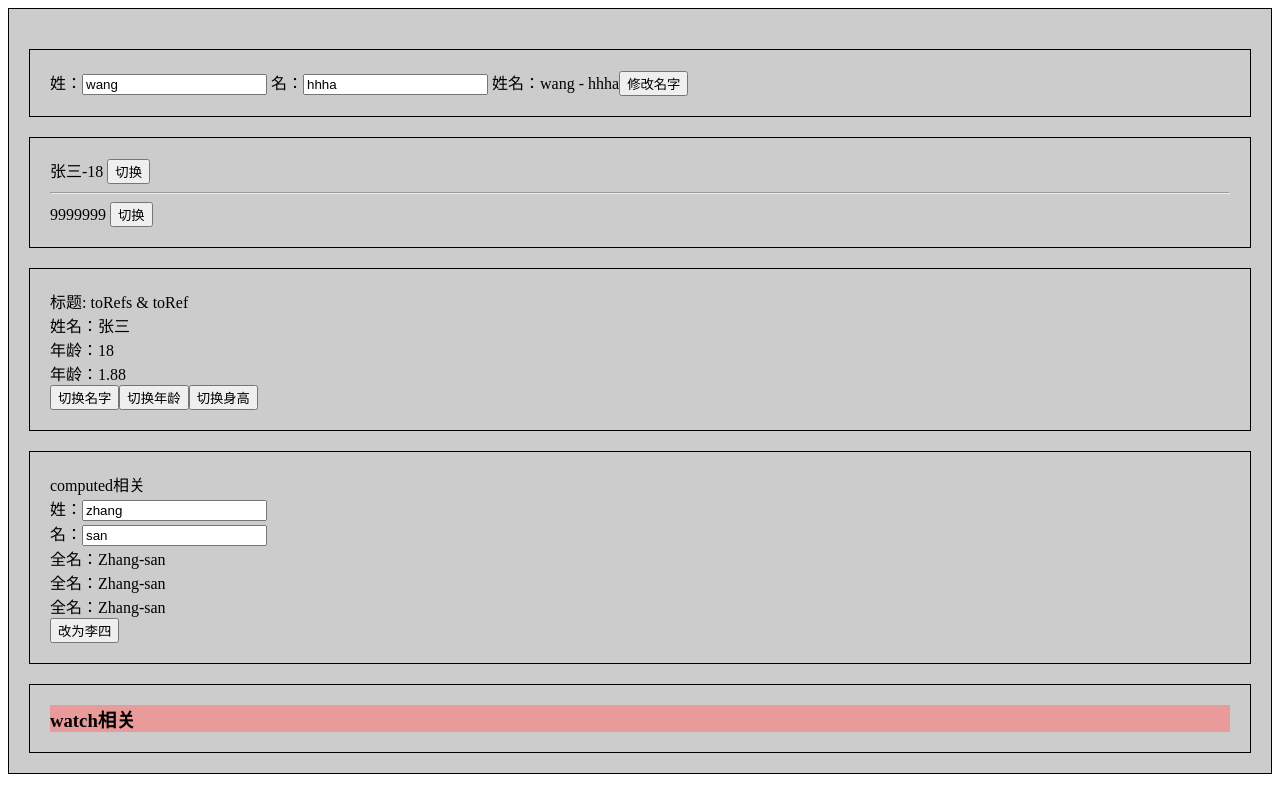
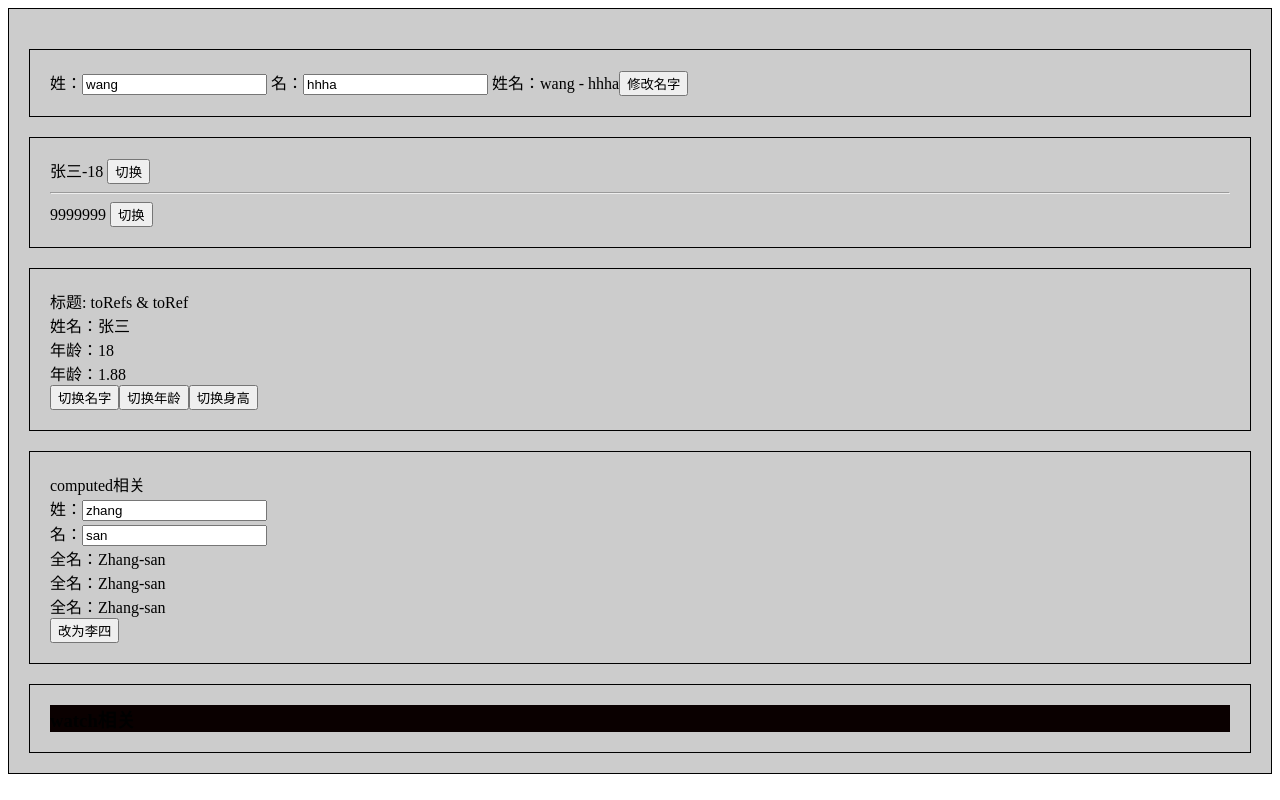
Before and after one commit to xiaodongxier/vue3_vite_ts_202401, a Vue app: page / in a window 1280 px wide. Built offline with nearby package versions, Linux system fonts and the light colour scheme.

Commit message:
note-sync syncing

```diff
--- a/src/App.vue
+++ b/src/App.vue
@@ -57,6 +57,6 @@ export default {
 }
 h3 {
   margin: 0;
-  background: #e99b9b;
+  background: #0a0000;
 }
 </style>
```
